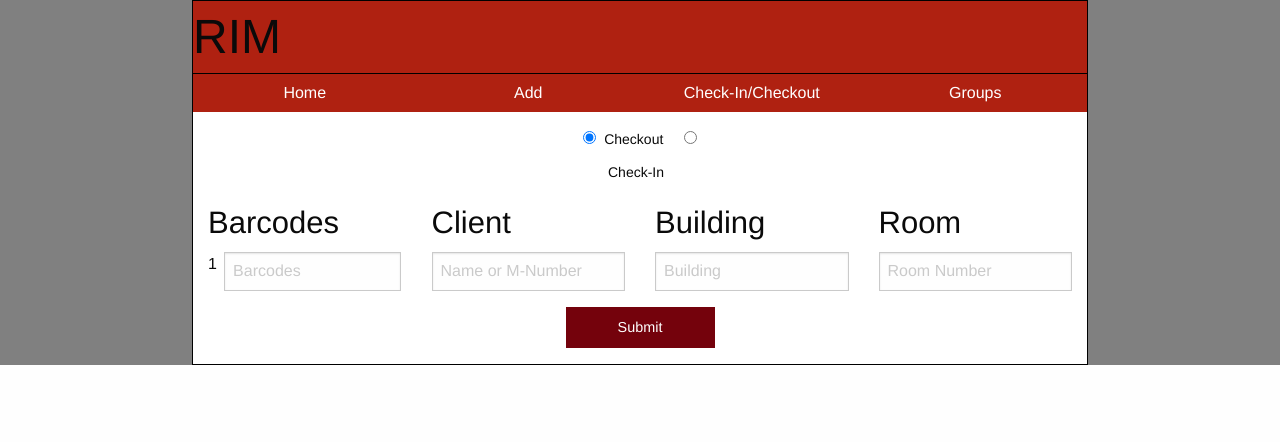
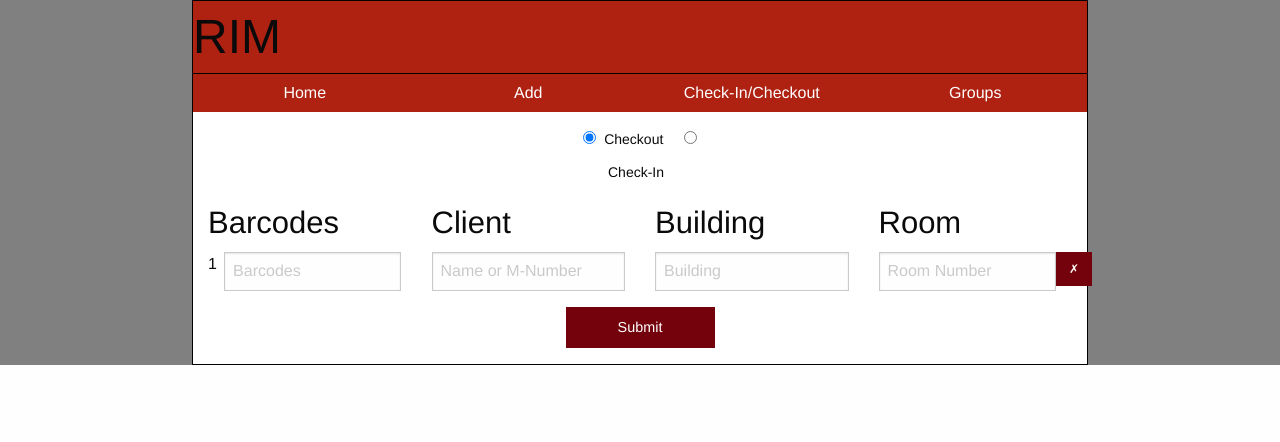
Before and after one commit to mostateresnet/rimproject, a Django app: page /checkout/ in a window 1280 px wide. Shown: the top 442 px of the page. Run offline with Django 3.2, Linux system fonts and the light colour scheme.

Commit message:
Shane told me to commit

```diff
--- a/rim/static/rim/js/checkout.js
+++ b/rim/static/rim/js/checkout.js
@@ -64,4 +64,9 @@ $(document).ready(function() {
             })
         }
     })
+
+    $('.location').on('click', '.delete', function() {
+        $("button").remove();
+
+    })
 });
--- a/rim/templates/rim/checkout.html
+++ b/rim/templates/rim/checkout.html
@@ -44,8 +44,13 @@
         </div>
         <div class="large-3 cell copyable location">
             <h3>Room</h3>
-            <div class="input_container">
-                <input type="text" placeholder="{% trans 'Room Number' %}"/>
+            <div class="grid-x input_container">
+                <div class="small-11 cell">
+                    <input type="text" placeholder="{% trans 'Room Number' %}"/>
+                </div>
+                <div class="small-1 cell">
+                    <button class="button small">&cross;</button>
+                </div>
             </div>
         </div>
     </div>
```
